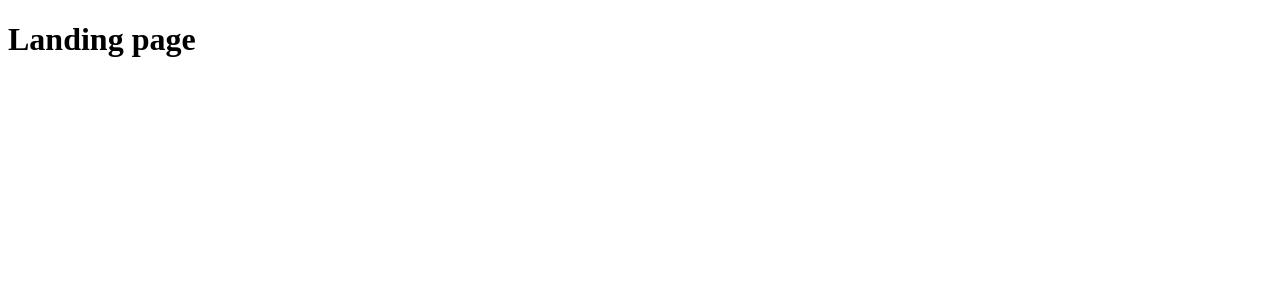
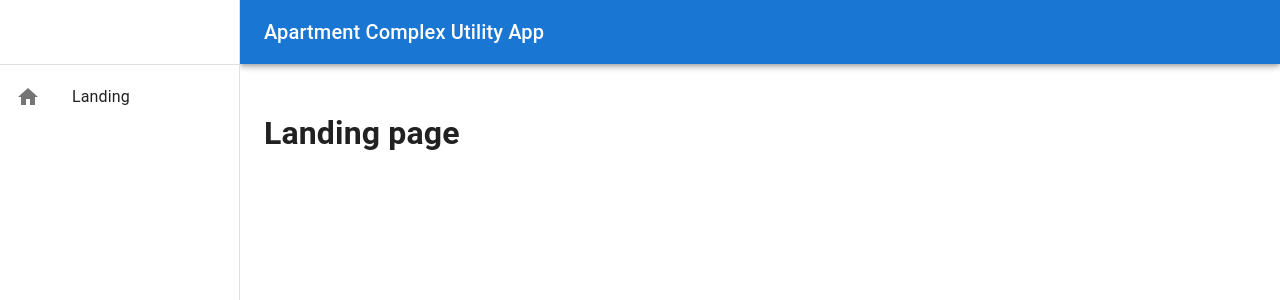
Before and after one commit to MPFGlaser/ApartmentComplexUtilityApp, a React (Vite) app in the folder apps/acua/: page / in a window 1280 px wide. Shown: the top 300 px of the page. Built offline with nearby package versions, Linux system fonts and the light colour scheme.

Commit message:
feat(navigation): add nav drawer/sidebar

```diff
--- a/apps/acua/src/app/app.tsx
+++ b/apps/acua/src/app/app.tsx
@@ -1,11 +1,13 @@
 // eslint-disable-next-line @typescript-eslint/no-unused-vars
 import { Outlet } from 'react-router-dom';
-import styles from './app.module.scss';
+import Navigation from '../components/navigation/Navigation';
 
 export function App() {
   return (
     <div>
-      <Outlet />
+      <Navigation>
+        <Outlet />
+      </Navigation>
     </div>
   );
 }
--- /dev/null
+++ b/apps/acua/src/components/navigation/Navigation.tsx
@@ -0,0 +1,132 @@
+import React from 'react';
+import {
+  AppBar,
+  Box,
+  CssBaseline,
+  Divider,
+  Drawer,
+  IconButton,
+  List,
+  ListItem,
+  ListItemButton,
+  ListItemIcon,
+  ListItemText,
+  Toolbar,
+  Typography,
+} from '@mui/material';
+import MenuIcon from '@mui/icons-material/Menu';
+import { Link } from 'react-router-dom';
+import { navRoutes } from '../../routes/routes';
+
+const drawerWidth = 240;
+
+interface NavigationProps {
+  children?: React.ReactNode;
+}
+
+export default function Navigation(props: NavigationProps) {
+  const [mobileOpen, setMobileOpen] = React.useState(false);
+
+  const handleDrawerToggle = () => {
+    setMobileOpen(!mobileOpen);
+  };
+
+  const drawer = (
+    <div>
+      <Toolbar />
+      <Divider />
+      <List>
+        {navRoutes.map((item, index) => (
+          <ListItem
+            key={item.name}
+            disablePadding
+            component={Link}
+            to={item.path}
+            style={{ textDecoration: 'none', color: 'inherit' }}
+          >
+            <ListItemButton>
+              <ListItemIcon>{item.icon}</ListItemIcon>
+              <ListItemText primary={item.name} />
+            </ListItemButton>
+          </ListItem>
+        ))}
+      </List>
+    </div>
+  );
+
+  return (
+    <Box sx={{ display: 'flex' }}>
+      <CssBaseline />
+      <AppBar
+        position="fixed"
+        sx={{
+          width: { sm: `calc(100% - ${drawerWidth}px)` },
+          ml: { sm: `${drawerWidth}px` },
+        }}
+      >
+        <Toolbar>
+          <IconButton
+            color="inherit"
+            aria-label="open drawer"
+            edge="start"
+            onClick={handleDrawerToggle}
+            sx={{ mr: 2, display: { sm: 'none' } }}
+          >
+            <MenuIcon />
+          </IconButton>
+          <Typography variant="h6" noWrap component="div">
+            Apartment Complex Utility App
+          </Typography>
+        </Toolbar>
+      </AppBar>
+
+      <Box
+        component="nav"
+        sx={{ width: { sm: drawerWidth }, flexShrink: { sm: 0 } }}
+        aria-label="navigation drawer"
+      >
+        <Drawer
+          variant="temporary"
+          open={mobileOpen}
+          onClose={handleDrawerToggle}
+          ModalProps={{
+            keepMounted: true, // Better open performance on mobile.
+          }}
+          sx={{
+            display: { xs: 'block', sm: 'none' },
+            '& .MuiDrawer-paper': {
+              boxSizing: 'border-box',
+              width: drawerWidth,
+            },
+          }}
+        >
+          {drawer}
+        </Drawer>
+        <Drawer
+          variant="permanent"
+          sx={{
+            display: { xs: 'none', sm: 'block' },
+            '& .MuiDrawer-paper': {
+              boxSizing: 'border-box',
+              width: drawerWidth,
+            },
+          }}
+          open
+        >
+          {drawer}
+        </Drawer>
+      </Box>
+      <Box
+        component="main"
+        sx={{
+          flexGrow: 1,
+          p: 3,
+          width: { sm: `calc(100% - ${drawerWidth}px)` },
+        }}
+      >
+        <Toolbar />
+        {props.children}
+      </Box>
+    </Box>
+  );
+}
```
Also changed, not shown: apps/acua/src/components/navigation/Navigation.module.scss (added, +7 -0 lines), 1 other file (tests, documents, lock files or other folders).
